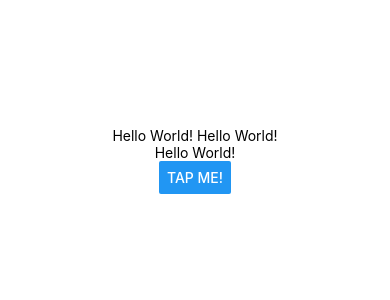
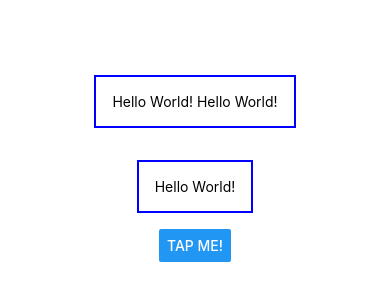
Before and after one commit to ankurhalder/reactnative, a React Native app: screen / in a window 390 px wide. Shown: the part 262-562 px from the top of the page. Built offline with nearby package versions, Linux system fonts and the light colour scheme.

Commit message:
feat: style text elements in App component with dummyText style

```diff
--- a/App.js
+++ b/App.js
@@ -4,9 +4,9 @@
   return (
     <View style={styles.container}>
       <View>
-        <Text>Hello World! Hello World!</Text>
+        <Text style={styles.dummyText}>Hello World! Hello World!</Text>
       </View>
-      <Text>Hello World!</Text>
+      <Text style={styles.dummyText}>Hello World!</Text>
       <Button title="Tap me!" />
     </View>
   );
@@ -19,4 +19,10 @@
     alignItems: "center",
     justifyContent: "center",
   },
+  dummyText: {
+    margin: 16,
+    borderWidth: 2,
+    borderColor: "blue",
+    padding: 16,
+  },
 });
```
